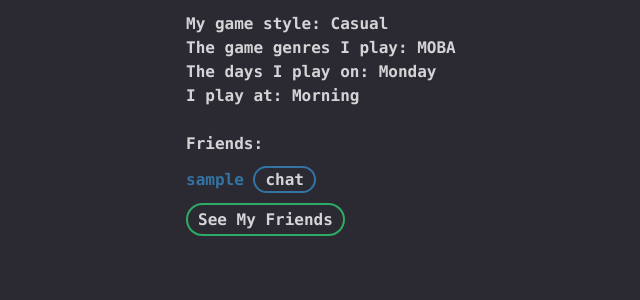
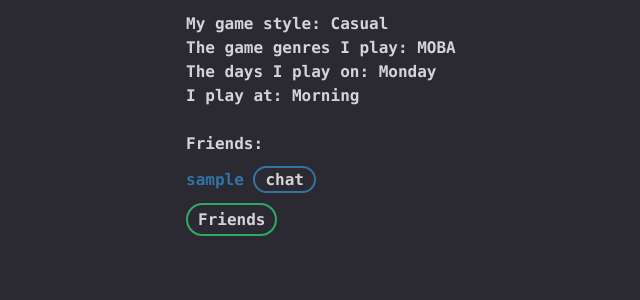
Before and after one commit to ctstolfa/SocialMatcherForGamers, a Django app: page / in a window 1280 px wide. Shown: the part 116-416 px from the top of the page, without its empty margins (262-902 px from the left). Run offline with Django 4.2, Linux system fonts and the light colour scheme; a user stored in the database is signed in; tables that the repository leaves empty hold one stand-in row (values such as "Sample post").

```diff
--- a/SMG/templates/profile.html
+++ b/SMG/templates/profile.html
@@ -82,9 +82,9 @@
     {% empty %}
         <li><a href="{% url 'connection_page' %}">None yet. Go out and make some!</a></li>
     {% endfor %}
-    {% if user.username == current_user.username and friends %}
+    {% if user.username == current_user.username%}
         <a href="{% url 'friendPage' username=user.username %}">
-            <button class="friend_page" type="button">See My Friends</button>
+            <button class="friend_page" type="button">Friends</button>
         </a>
     {% endif %}
 </ul>
```
